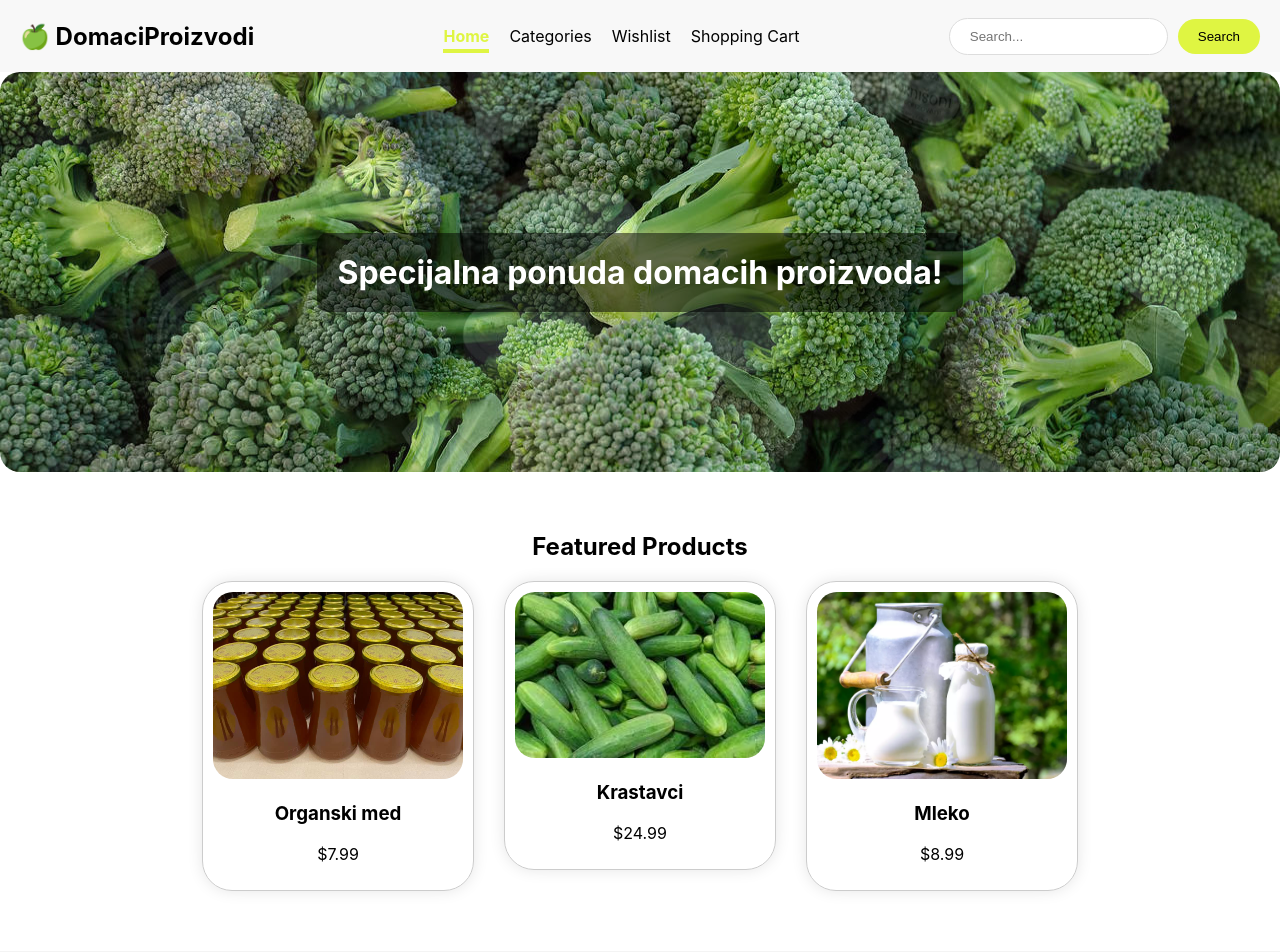
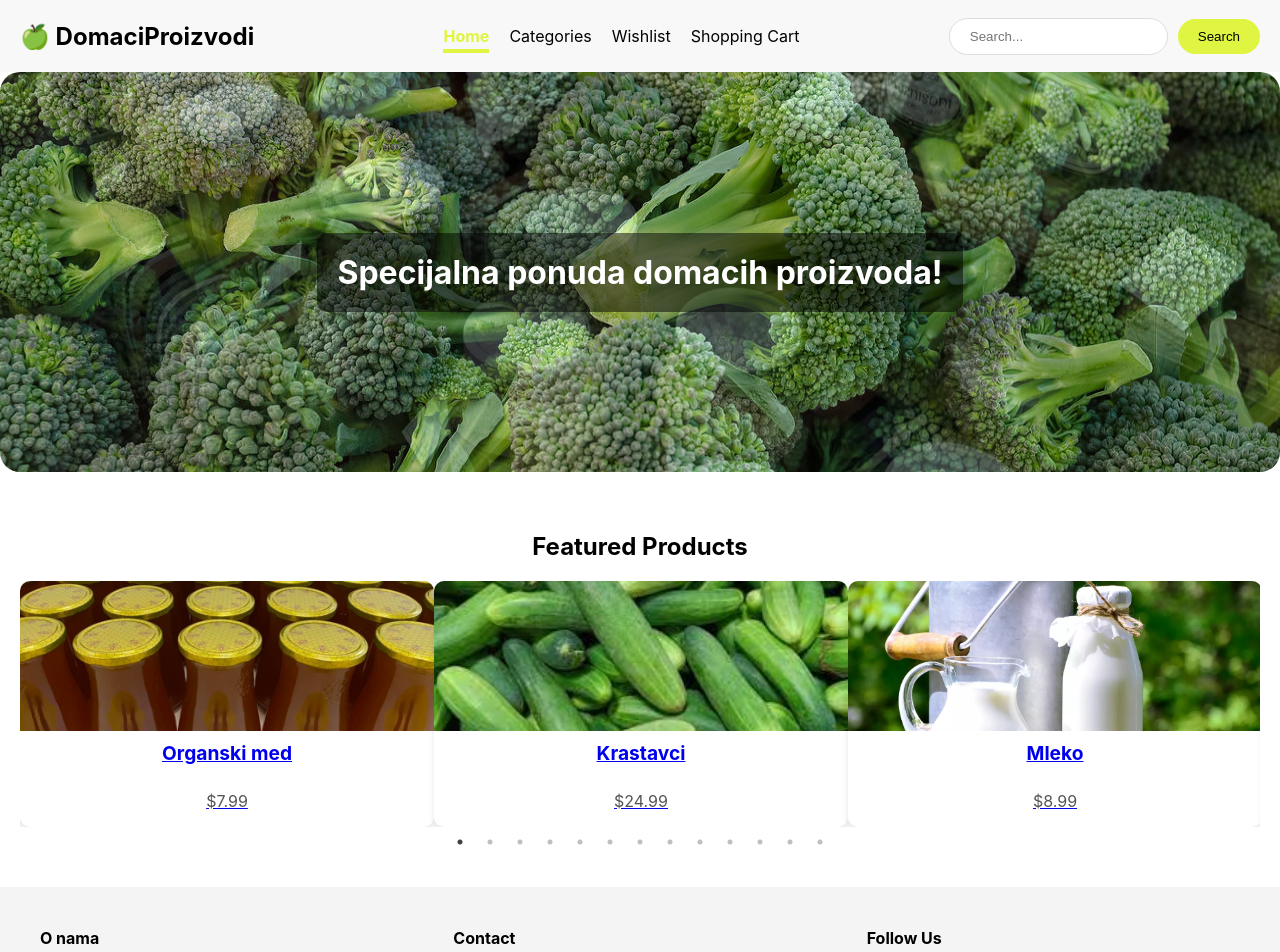
Before and after one commit to markom132/DomacaProzivodnja, a React (Create React App) app in the folder frontend/: page / in a window 1280 px wide. Shown: the top 952 px of the page. Built offline with nearby package versions, Linux system fonts and the light colour scheme.

Commit message:
fix and add slider

```diff
--- a/frontend/package.json
+++ b/frontend/package.json
@@ -11,6 +11,8 @@
     "react-dom": "^18.3.1",
     "react-router-dom": "^6.26.1",
     "react-scripts": "5.0.1",
+    "react-slick": "^0.30.2",
+    "slick-carousel": "^1.8.1",
     "web-vitals": "^2.1.4"
   },
   "scripts": {
--- a/frontend/src/components/FeaturedProducts.js
+++ b/frontend/src/components/FeaturedProducts.js
@@ -4,18 +4,65 @@ import ProductCard from './ProductCard';
 import honeyImage from '../assets/med.jpg'; // Putanja do slike
 import cucumber from '../assets/cucumber.jpg';
 import milk from '../assets/milk.jpg';
+import "slick-carousel/slick/slick.css";
+import "slick-carousel/slick/slick-theme.css";
+import Slider from 'react-slick';
+
 
 const FeaturedProducts = () => {
   const products = [
     { id: 1, image: honeyImage, name: 'Organski med', price: '$7.99' },
     { id: 2, image: cucumber, name: 'Krastavci', price: '$24.99' },
     { id: 3, image: milk, name: 'Mleko', price: '$8.99' },
+    { id: 1, image: honeyImage, name: 'Organski med', price: '$7.99' },
+    { id: 1, image: honeyImage, name: 'Organski med', price: '$7.99' },
+    { id: 1, image: honeyImage, name: 'Organski med', price: '$7.99' },
+    { id: 1, image: honeyImage, name: 'Organski med', price: '$7.99' },
+    { id: 1, image: honeyImage, name: 'Organski med', price: '$7.99' },
+    { id: 1, image: honeyImage, name: 'Organski med', price: '$7.99' },
+    { id: 1, image: honeyImage, name: 'Organski med', price: '$7.99' },
+    { id: 1, image: honeyImage, name: 'Organski med', price: '$7.99' },
+    { id: 1, image: honeyImage, name: 'Organski med', price: '$7.99' },
+    { id: 1, image: honeyImage, name: 'Organski med', price: '$7.99' },
   ];
 
+  const settings = {
+    dots: true,
+    infinite: true,
+    speed: 500,
+    slidesToShow: 3,
+    slidesToScroll: 1,
+    responsive: [
+      {
+        breakpoint: 1024,
+        settings: {
+          slidesToShow: 3,
+          slidesToScroll: 1,
+          infinite: true,
+          dots: true
+        }
+      },
+      {
+        breakpoint: 600,
+        settings: {
+          slidesToShow: 2,
+          slidesToScroll: 1,
+          initialSlide: 2
+        }
+      },
+      {
+        breakpoint: 480,
+        settings: {
+          slidesToShow: 1,
+          slidesToScroll: 1
+        }
+      }
+    ]
+  };
   return (
     <section style={styles.featuredSection}>
       <h2>Featured Products</h2>
-      <div style={styles.productList}>
+      <Slider {...settings}>
           {products.map(product => (
             <Link
               to={`/product/${product.id}`}
@@ -29,7 +76,7 @@ const FeaturedProducts = () => {
               />
             </Link>
           ))}
-      </div>
+      </Slider>
     </section>
   );
 };
@@ -39,14 +86,11 @@ const styles = {
     padding: '20px',
     textAlign: 'center',
   },
-  productList: {
-    display: 'flex',
-    justifyContent: 'center',
-    gap: '30px',
-  },
   productLink: {
     textDecoration: 'none',
     color: 'inherit',
+    flex: '1 1 250px',
+    maxWidth: '300px',
   },
 };
 
--- a/frontend/src/components/ProductCard.js
+++ b/frontend/src/components/ProductCard.js
@@ -4,9 +4,11 @@ import PropTypes from 'prop-types';
 const ProductCard = ({ image, name, price }) => {
   return (
     <div style={styles.card}>
-      <img src={image} alt={name} style={styles.image} />
-      <h3>{name}</h3>
-      <p>{price}</p>
+      <div style={styles.imageContainer}>
+        <img src={image} alt={name} style={styles.image} />
+      </div>
+      <h3 style={styles.name}>{name}</h3>
+      <p style={styles.price}>{price}</p>
     </div>
   );
 };
@@ -19,17 +21,34 @@ ProductCard.propTypes = {
 
 const styles = {
   card: {
-    border: '1px solid #ccc',
-    borderRadius: '30px',
-    padding: '10px',
+   display: 'flex',
+    flexDirection: 'column',
+    alignItems: 'center',
     textAlign: 'center',
-    boxShadow: '0px 0px 15px rgba(0, 0, 0, 0.1)',
-    maxWidth: '250px',
+    borderRadius: '10px',
+    overflow: 'hidden',
+    boxShadow: '0px 4px 6px rgba(0, 0, 0, 0.1)',
+    backgroundColor: '#fff',
+    height: '100%'
+  },
+  imageContainer: {
+    width: '100%',
+    height: '150px',
+    overflow: 'hidden',
   },
   image: {
     width: '100%',
-    height: 'auto',
-    borderRadius: '20px',
+    height: '100%',
+    objectFit: 'cover',
+  },
+  name: {
+    margin: '10px 0',
+    fontSize: '1.2em',
+    fontWeight: 'bold',
+  },
+  price: {
+    fontSize: '1em',
+    color: '#555',
   },
 };
 
```
Also changed, not shown: 1 other file (tests, documents, lock files or other folders). Lines whose indentation alone changed are shown as unchanged.
